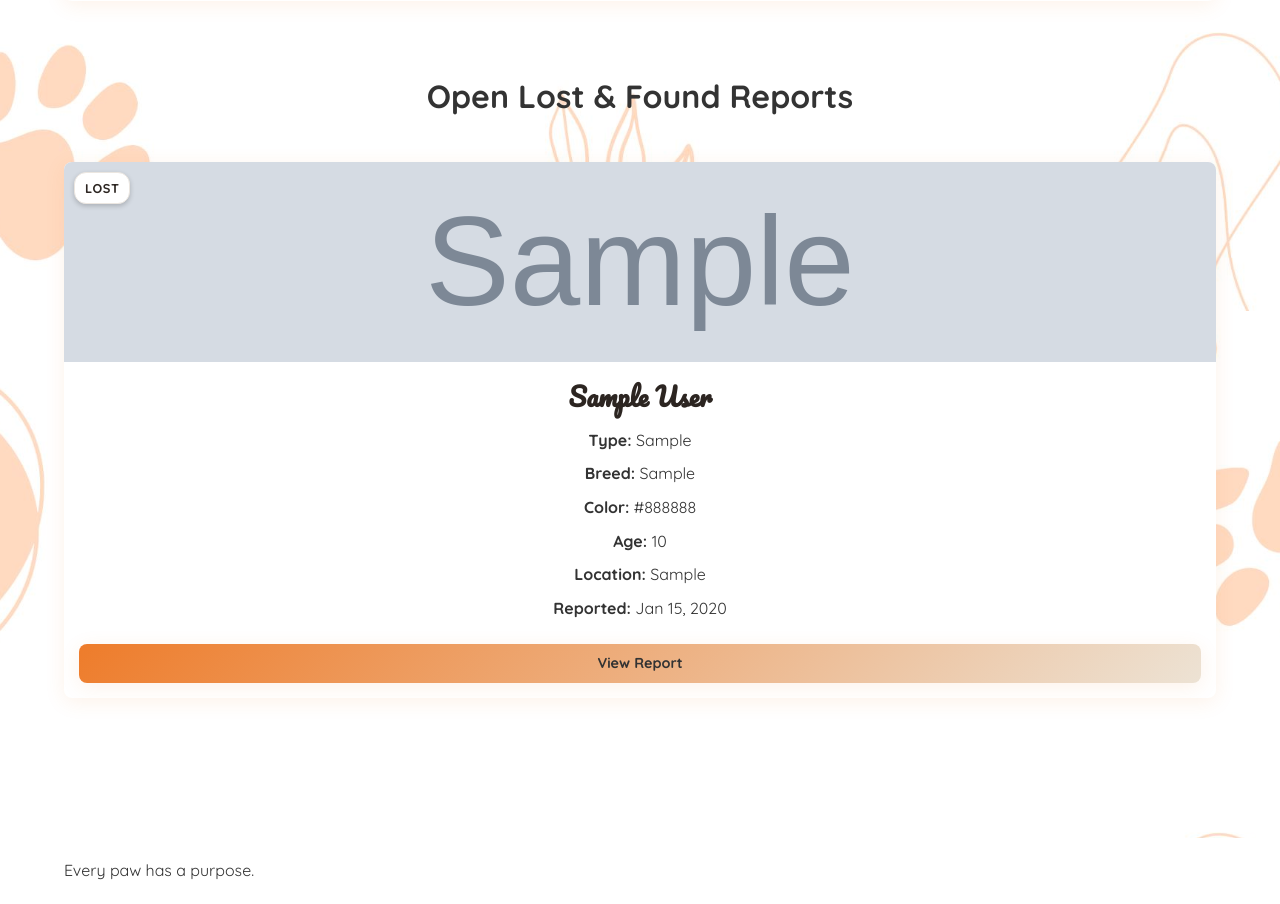
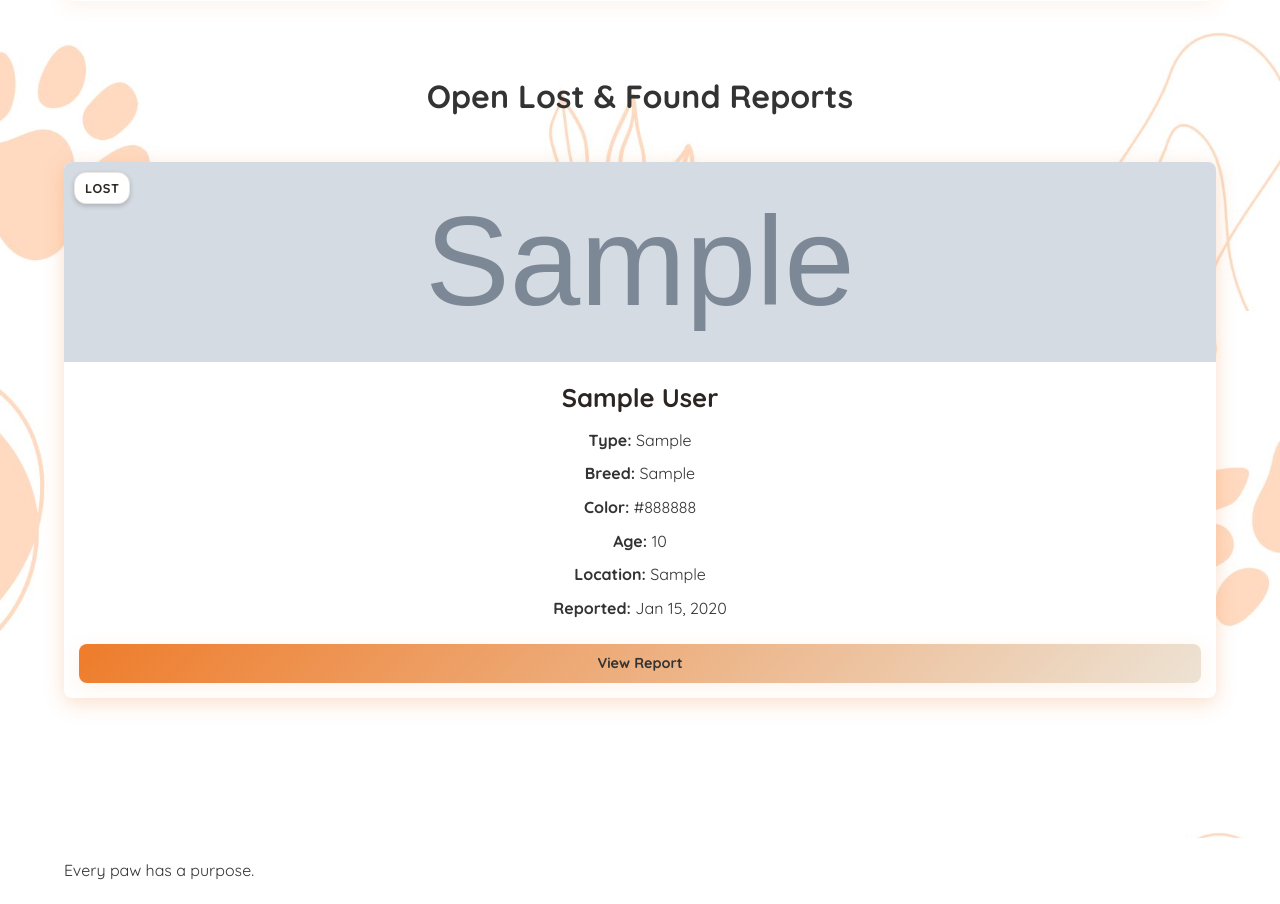
Before and after one commit to Deadpoolprime/petrescue2, a Django app: page /dashboard/ in a window 1280 px wide. Shown: the part 489-1393 px from the top of the page. Run offline with Django 4.2, Linux system fonts and the light colour scheme; a user stored in the database is signed in; tables that the repository leaves empty hold one stand-in row (values such as "Sample post"); grey boxes marked "Sample" are stand-in pictures.

Commit message:
minor ui changes

```diff
--- a/static/css/style.css
+++ b/static/css/style.css
@@ -358,8 +358,23 @@ main {
 }
 
 .pet-card:hover {
- transform: translateY(-5px);
- box-shadow: 0 8px 20px hsl(var(--primary-warm) / 0.12); /* Slightly stronger shadow on hover */
+  transform: translateY(-5px);
+  box-shadow: 0 8px 20px hsl(var(--primary-warm) / 0.12); /* Slightly stronger shadow on hover */
+}
+
+.dashboard-pets-section .pet-card {
+    /* Base Shadow: Subtle orange glow (Opacity 15%) */
+    box-shadow: 0 5px 20px hsl(var(--primary-warm) / 0.25);
+
+    /* If you added the frosted background previously, you should keep it here: */
+    /* background-color: rgba(255, 255, 255, 0.85); */
+    /* backdrop-filter: blur(5px); */
+}
+
+.dashboard-pets-section .pet-card:hover {
+    /* Intense orange glow on hover (Opacity 40%) */
+    /* This overrides the less specific .pet-card:hover above */
+    box-shadow: 0 8px 30px hsl(var(--primary-warm) / 0.4);
 }
 
 .report-type-badge {
@@ -759,7 +774,7 @@ main {
 }
 
 .pet-card-info h3 {
- font-family: 'Pacifico', cursive;
+ font-family: 'Quicksand';
  color: var(--foreground);
  margin-bottom: 10px;
  font-size: 1.6em;
@@ -1303,7 +1318,7 @@ tbody tr:hover {
 
 .step-card:hover {
  transform: translateY(-10px);
- box-shadow: var(--shadow-warm);
+ box-shadow: 0 8px 30px hsl(var(--primary-warm) / 0.35);
 }
 
 .step-card .step-icon {
--- a/users/templates/users/base.html
+++ b/users/templates/users/base.html
@@ -32,6 +32,7 @@
             <li><a href="{% url 'users:logout' %}">Logout</a></li>
           {% else %}
             {# Links for logged-out users #}
+            <li><a href="{% url 'users:home' %}">Home</a></li>
             <li><a href="{% url 'users:register' %}">Register</a></li>
             <li><a href="{% url 'users:login' %}">Login</a></li>
           {% endif %}
```
